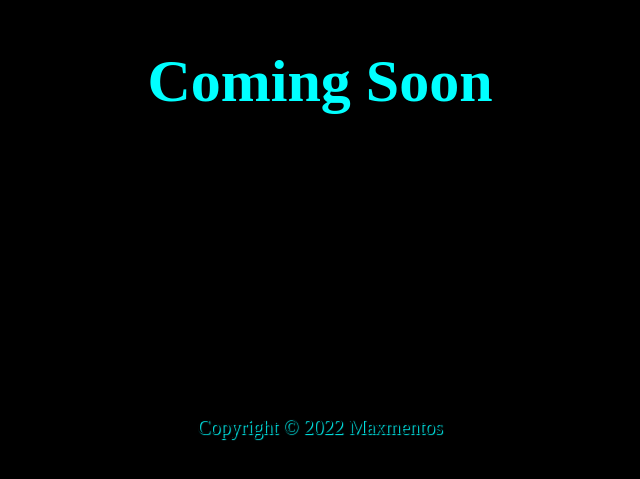
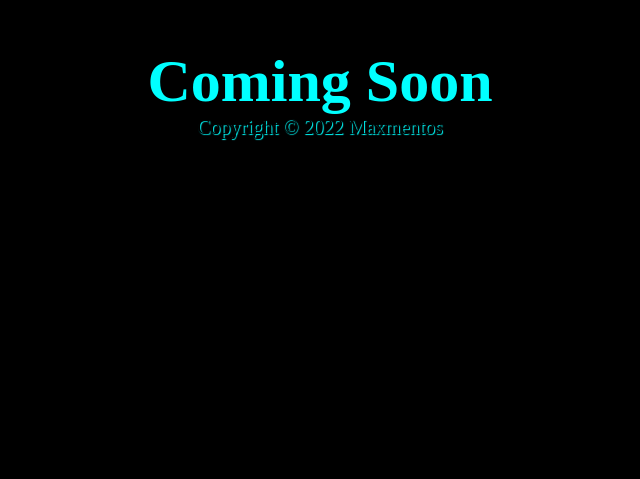
Before and after one commit to 0xHitesh/maxmentos.me, a plain HTML site: page index.html in a window 1280 px wide. Shown: the part 261-740 px from the top of the page, without its empty margins (320-960 px from the left). Drawn offline with Linux system fonts and the light colour scheme.

Commit message:
Update style.css

```diff
--- a/style.css
+++ b/style.css
@@ -8,7 +8,7 @@ h1{
 
 #copyright{
     font-size: 20px;
-    padding-top: 300px;
+    padding-top: 0px;
     text-align: center;
     text-shadow: 1px 1px 1px cyan;
     margin: auto;
```
